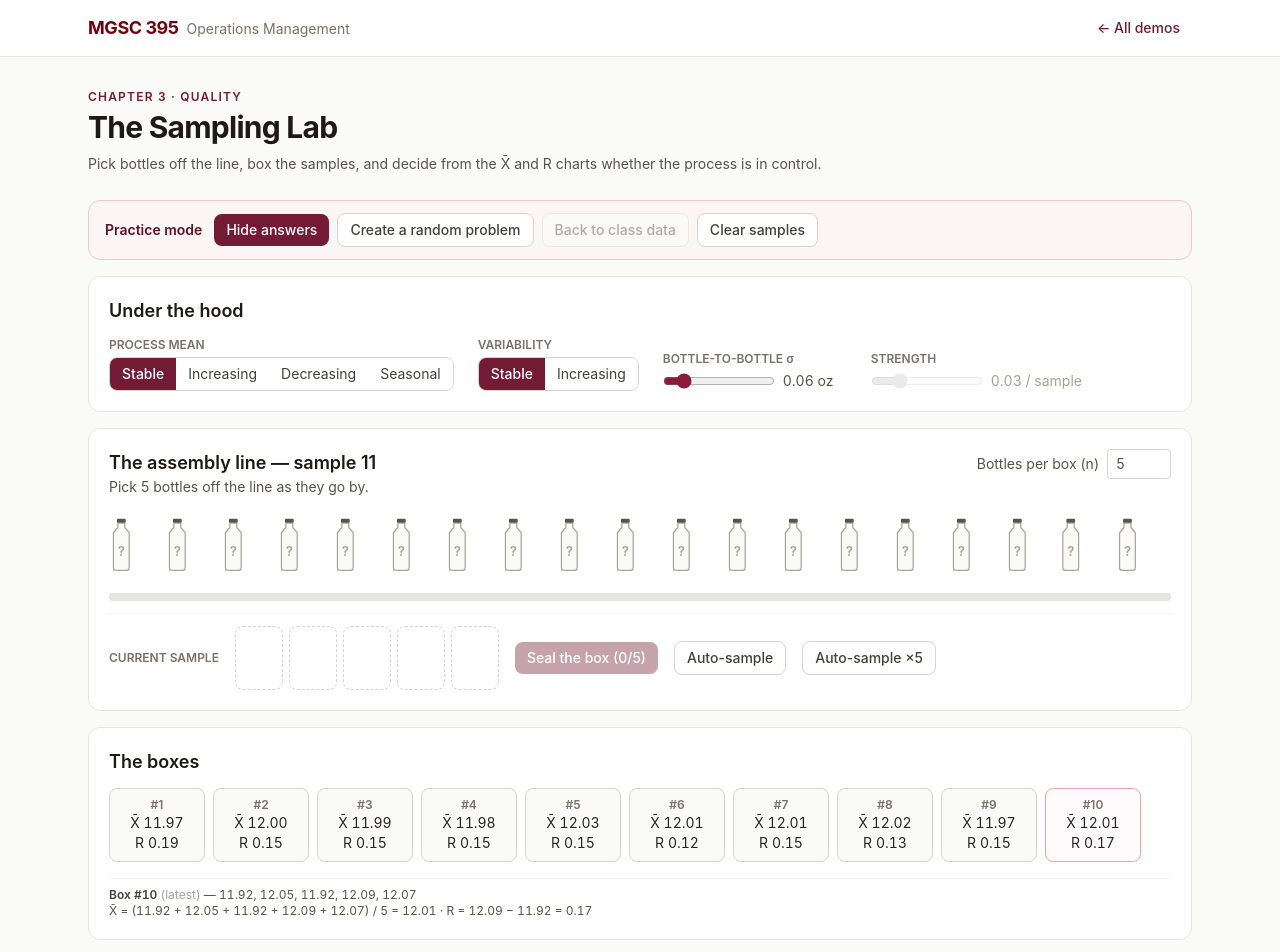
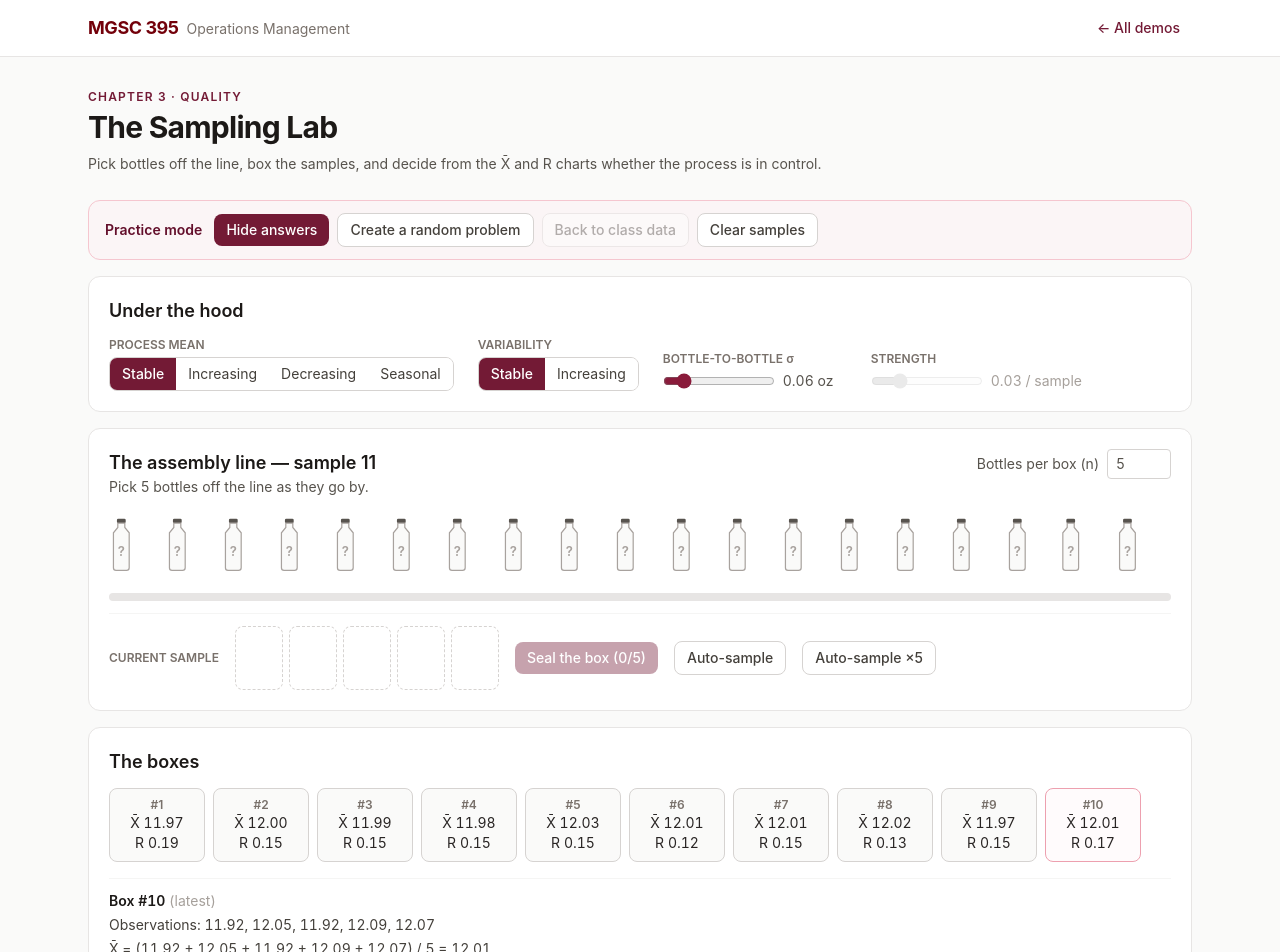
Before and after one commit to blairflicker/mgsc395-demos, a React (Vite) app: page /ch3 in a window 1280 px wide. Shown: the top 952 px of the page. Built offline with nearby package versions, Linux system fonts and the light colour scheme.

Commit message:
Ch 3: box inspector at readable size, one idea per line
- Four lines: box label, observations, the full X-bar sum, and the range subtraction
- text-sm (matching body text) instead of footnote-size text-xs

Co-Authored-By: Claude Fable 5 <noreply@anthropic.com>

```diff
--- a/src/pages/demos/ch3/index.tsx
+++ b/src/pages/demos/ch3/index.tsx
@@ -499,22 +499,26 @@ export default function Ch3QualityControl() {
                 </button>
               ))}
             </div>
-            <div className="mt-3 min-h-10 border-t border-stone-100 pt-2 text-xs text-stone-600 tabular-nums">
+            <div className="mt-3 min-h-28 space-y-1 border-t border-stone-100 pt-3 text-sm text-stone-700 tabular-nums">
               {detail && (
                 <>
                   <div>
-                    <span className="font-semibold text-stone-700">
+                    <span className="font-semibold text-stone-900">
                       Box #{(detailIndex ?? 0) + 1}
                     </span>{' '}
                     <span className="text-stone-400">
                       {locked !== null ? '(selected — click it again to release)' : '(latest)'}
-                    </span>{' '}
-                    — {detail.values.map((v) => v.toFixed(2)).join(', ')}
+                    </span>
+                  </div>
+                  <div className="break-words">
+                    Observations: {detail.values.map((v) => v.toFixed(2)).join(', ')}
+                  </div>
+                  <div className="break-words">
+                    X̄ = ({detail.values.map((v) => v.toFixed(2)).join(' + ')}) /{' '}
+                    {detail.values.length} = {detail.mean.toFixed(2)}
                   </div>
                   <div>
-                    X̄ = ({detail.values.map((v) => v.toFixed(2)).join(' + ')}) /{' '}
-                    {detail.values.length} = {detail.mean.toFixed(2)} · R ={' '}
-                    {Math.max(...detail.values).toFixed(2)} −{' '}
+                    R = {Math.max(...detail.values).toFixed(2)} −{' '}
                     {Math.min(...detail.values).toFixed(2)} = {detail.range.toFixed(2)}
                   </div>
                 </>
```
